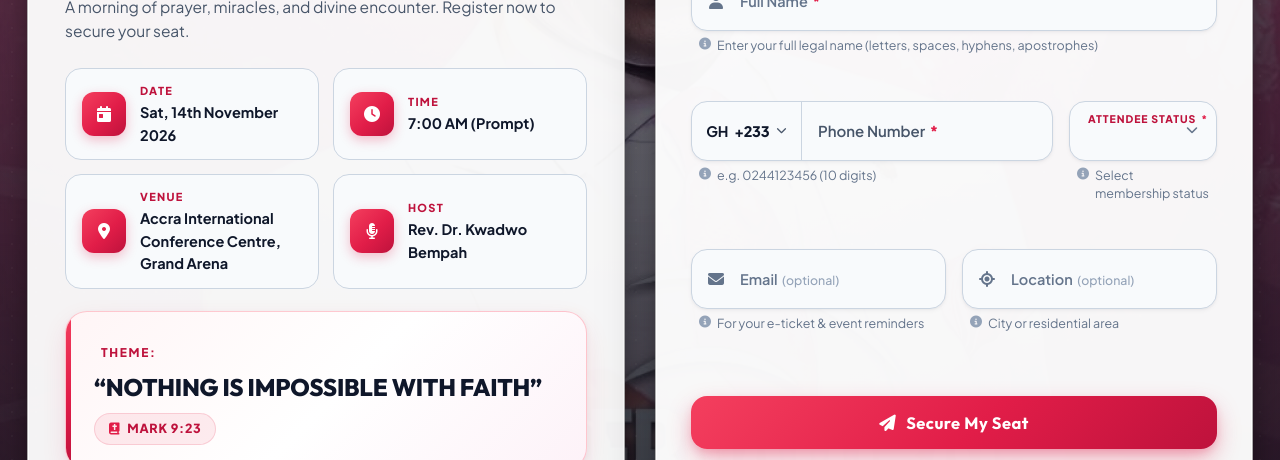
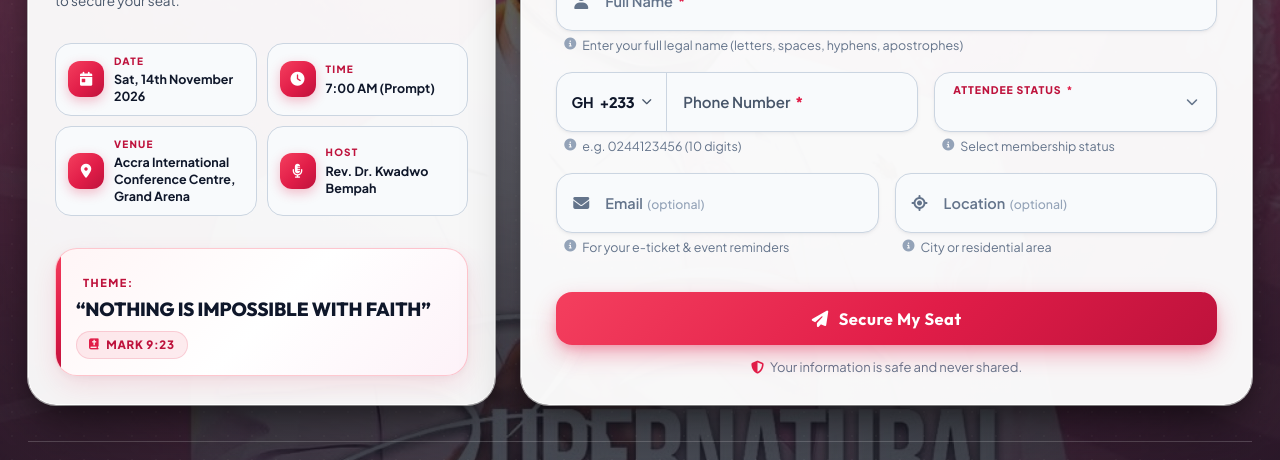
Before and after one commit to Princehammycode/sbm26-registrationapp, a website: page public/index.html in a window 1280 px wide. Shown: the part 296-756 px from the top of the page. Drawn offline with nearby package versions, Linux system fonts and the light colour scheme; no server answers; some icons are missing; a web font is replaced by a local one.

Commit message:
Adjust tablet layout: widen attendee status field and compact program details card

```diff
--- a/public/css/styles.css
+++ b/public/css/styles.css
@@ -254,8 +254,8 @@ body {
    ============================================ */
 .layout {
   display: grid;
-  grid-template-columns: 1fr 1fr;
-  gap: 32px;
+  grid-template-columns: minmax(0, 0.78fr) minmax(0, 1.22fr);
+  gap: 26px;
   align-items: stretch;
 }
 
@@ -280,7 +280,7 @@ body {
   display: flex;
   flex-direction: column;
   justify-content: space-between;
-  padding: 38px 36px;
+  padding: 28px 26px;
   border-radius: var(--radius-xl);
   background: rgba(255, 255, 255, 0.95);
   backdrop-filter: blur(20px);
@@ -295,7 +295,7 @@ body {
 }
 
 .hero-title {
-  margin-bottom: 12px;
+  margin-bottom: 8px;
   line-height: 1.15;
 }
 
@@ -304,7 +304,7 @@ body {
   font-family: var(--font-display);
   font-style: italic;
   font-weight: 700;
-  font-size: clamp(38px, 4.2vw, 56px);
+  font-size: clamp(30px, 3.1vw, 44px);
   background: linear-gradient(135deg, var(--pink-600) 0%, var(--pink-500) 45%, #be123c 100%);
   -webkit-background-clip: text;
   background-clip: text;
@@ -317,15 +317,15 @@ body {
   font-family: var(--font-heading);
   font-weight: 800;
   letter-spacing: -0.02em;
-  font-size: clamp(28px, 3.2vw, 38px);
+  font-size: clamp(22px, 2.3vw, 30px);
   color: var(--ash-900);
 }
 
 .hero-subtitle {
   color: var(--ash-600);
-  font-size: 15.5px;
-  line-height: 1.6;
-  margin-bottom: 24px;
+  font-size: 13.5px;
+  line-height: 1.5;
+  margin-bottom: 16px;
 }
 
 /* Event Meta 2x2 Grid */
@@ -333,8 +333,8 @@ body {
   list-style: none;
   display: grid;
   grid-template-columns: repeat(2, 1fr);
-  gap: 14px;
-  margin-bottom: 22px;
+  gap: 10px;
+  margin-bottom: 16px;
 }
 
 @media (max-width: 580px) {
@@ -346,8 +346,8 @@ body {
 .event-meta li {
   display: flex;
   align-items: center;
-  gap: 14px;
-  padding: 13px 16px;
+  gap: 10px;
+  padding: 10px 12px;
   border-radius: var(--radius-md);
   background: var(--ash-subtle);
   border: 1px solid var(--ash-border);
@@ -362,8 +362,8 @@ body {
 }
 
 .meta-icon {
-  width: 44px;
-  height: 44px;
+  width: 36px;
+  height: 36px;
   border-radius: var(--radius-sm);
   display: grid;
   place-items: center;
@@ -371,7 +371,7 @@ body {
   color: #ffffff;
   box-shadow: 0 4px 12px rgba(225, 29, 72, 0.28);
   flex-shrink: 0;
-  font-size: 16px;
+  font-size: 14px;
   transition: all var(--t-fast) var(--ease);
 }
 
@@ -381,7 +381,7 @@ body {
 }
 
 .meta-label {
-  font-size: 11px;
+  font-size: 10px;
   letter-spacing: 0.12em;
   color: var(--pink-700);
   text-transform: uppercase;
@@ -390,14 +390,15 @@ body {
 }
 
 .meta-value {
-  font-size: 14.5px;
+  font-size: 12.5px;
   font-weight: 700;
+  line-height: 1.35;
   color: var(--ash-900);
 }
 
 /* Theme Card - Professional Design */
 .theme-card {
-  padding: 24px 28px;
+  padding: 16px 20px;
   border-radius: var(--radius-lg);
   background: linear-gradient(135deg, #fff5f6 0%, #ffffff 52%, #fdf2f8 100%);
   border: 1.5px solid rgba(251, 113, 133, 0.38);
@@ -417,7 +418,7 @@ body {
 }
 
 .theme-tag {
-  font-size: 12px;
+  font-size: 11px;
   color: var(--pink-700);
   letter-spacing: 0.14em;
   text-transform: uppercase;
@@ -425,21 +426,21 @@ body {
   display: inline-flex;
   align-items: center;
   gap: 7px;
-  margin-bottom: 8px;
+  margin-bottom: 6px;
 }
 
 .theme-tag i {
   color: var(--pink-600);
-  font-size: 12px;
+  font-size: 11px;
 }
 
 .theme-text {
   font-family: var(--font-heading);
   font-weight: 800;
-  font-size: clamp(19px, 2.1vw, 24px);
+  font-size: clamp(15px, 1.5vw, 19px);
   color: var(--ash-900);
-  margin-bottom: 10px;
-  line-height: 1.35;
+  margin-bottom: 8px;
+  line-height: 1.3;
   letter-spacing: -0.01em;
 }
 
@@ -447,11 +448,11 @@ body {
   display: inline-flex;
   align-items: center;
   gap: 7px;
-  padding: 5px 14px;
+  padding: 4px 12px;
   border-radius: var(--radius-pill);
   background: rgba(225, 29, 72, 0.08);
   border: 1px solid rgba(225, 29, 72, 0.15);
-  font-size: 12.5px;
+  font-size: 11.5px;
   font-weight: 800;
   color: var(--pink-700);
   letter-spacing: 0.06em;
@@ -459,7 +460,7 @@ body {
 
 .theme-ref i {
   color: var(--pink-600);
-  font-size: 12px;
+  font-size: 11px;
 }
 
 /* ============================================
@@ -543,7 +544,7 @@ body {
 }
 
 .form-grid-row:first-of-type {
-  grid-template-columns: minmax(0, 1.25fr) minmax(0, 1fr);
+  grid-template-columns: minmax(0, 1fr) minmax(0, 1fr);
   z-index: 30;
 }
 
--- a/public/index.html
+++ b/public/index.html
@@ -17,7 +17,7 @@
     referrerpolicy="no-referrer">
   <link rel="icon" type="image/png" href="images/logo.png">
   <link rel="apple-touch-icon" href="images/logo.png">
-  <link rel="stylesheet" href="css/styles.css">
+  <link rel="stylesheet" href="css/styles.css?v=20261113">
 </head>
 
 <body>
```
